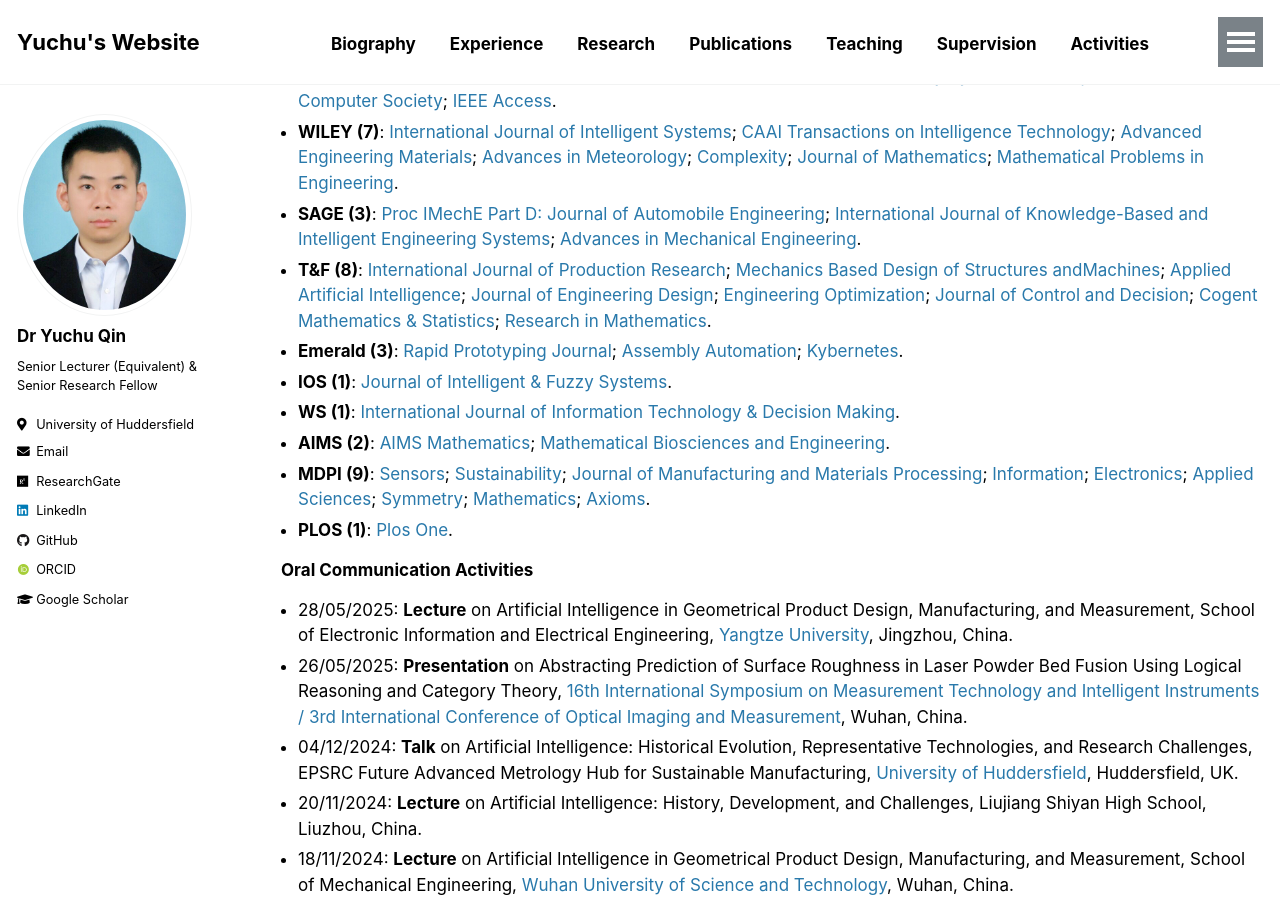
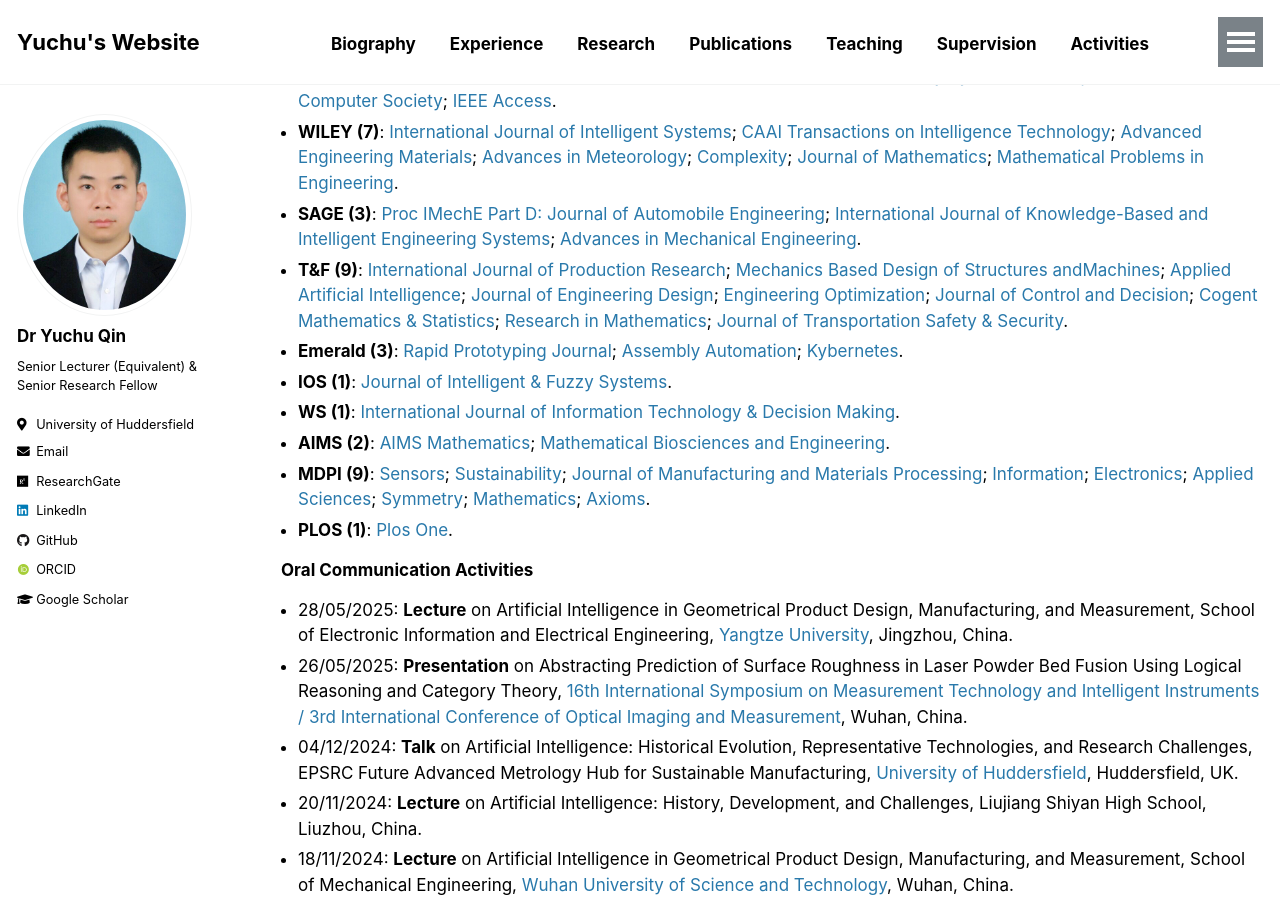
Before and after one commit to yuchu-qin/yuchu-qin.github.io, a Jekyll site: the page built from _pages/activities.md, in a window 1280 px wide and 900 px high, scrolled down 1039 px. Built offline with Jekyll 4.4.1, drawn with Linux system fonts in a browser that asks for light colours; some web fonts are replaced; our own code applies the rules of GitHub Pages for plain Markdown files.

Commit message:
Update activities.md

```diff
--- a/_pages/activities.md
+++ b/_pages/activities.md
@@ -29,7 +29,7 @@ author_profile: true
 - **IEEE (4)**: [IEEE Transactions on Industrial Informatics](https://ieeexplore.ieee.org/xpl/RecentIssue.jsp?punumber=9424); [IEEE Transactions on Fuzzy Systems](https://ieeexplore.ieee.org/xpl/RecentIssue.jsp?punumber=91); [IEEE Open Journal of the Computer Society](https://ieeexplore.ieee.org/xpl/RecentIssue.jsp?punumber=8782664); [IEEE Access](https://ieeeaccess.ieee.org/).
 - **WILEY (7)**: [International Journal of Intelligent Systems](https://onlinelibrary.wiley.com/journal/ijis); [CAAI Transactions on Intelligence Technology](https://ietresearch.onlinelibrary.wiley.com/journal/24682322); [Advanced Engineering Materials](https://advanced.onlinelibrary.wiley.com/journal/15272648); [Advances in Meteorology](https://onlinelibrary.wiley.com/journal/1306); [Complexity](https://onlinelibrary.wiley.com/journal/8503); [Journal of Mathematics](https://onlinelibrary.wiley.com/journal/1469); [Mathematical Problems in Engineering](https://onlinelibrary.wiley.com/journal/2629).
 - **SAGE (3)**: [Proc IMechE Part D: Journal of Automobile Engineering](https://journals.sagepub.com/home/pid); [International Journal of Knowledge-Based and Intelligent Engineering Systems](https://journals.sagepub.com/home/KES); [Advances in Mechanical Engineering](https://journals.sagepub.com/home/ADE).
-- **T&F (8)**: [International Journal of Production Research](https://www.tandfonline.com/journals/tprs20); [Mechanics Based Design of Structures andMachines](https://www.tandfonline.com/journals/lmbd20); [Applied Artificial Intelligence](https://www.tandfonline.com/journals/uaai20); [Journal of Engineering Design](https://www.tandfonline.com/journals/cjen20); [Engineering Optimization](https://www.tandfonline.com/journals/geno20); [Journal of Control and Decision](https://www.tandfonline.com/journals/tjcd20); [Cogent Mathematics & Statistics](https://www.tandfonline.com/journals/oama21); [Research in Mathematics](https://www.tandfonline.com/journals/oama23).
+- **T&F (9)**: [International Journal of Production Research](https://www.tandfonline.com/journals/tprs20); [Mechanics Based Design of Structures andMachines](https://www.tandfonline.com/journals/lmbd20); [Applied Artificial Intelligence](https://www.tandfonline.com/journals/uaai20); [Journal of Engineering Design](https://www.tandfonline.com/journals/cjen20); [Engineering Optimization](https://www.tandfonline.com/journals/geno20); [Journal of Control and Decision](https://www.tandfonline.com/journals/tjcd20); [Cogent Mathematics & Statistics](https://www.tandfonline.com/journals/oama21); [Research in Mathematics](https://www.tandfonline.com/journals/oama23); [Journal of Transportation Safety & Security](https://www.tandfonline.com/journals/utss20/).
 - **Emerald (3)**: [Rapid Prototyping Journal](https://www.emerald.com/insight/publication/issn/1355-2546); [Assembly Automation](https://www.emerald.com/insight/publication/issn/0144-5154); [Kybernetes](https://www.emeraldgrouppublishing.com/journal/k).
 - **IOS (1)**: [Journal of Intelligent & Fuzzy Systems](https://www.iospress.com/catalog/journals/journal-of-intelligent-fuzzy-systems).
 - **WS (1)**: [International Journal of Information Technology & Decision Making](https://www.worldscientific.com/worldscinet/IJITDM?srsltid=AfmBOopoFUHXo6BsCmhAIvw3cr7SSRPaw5rCLOQ7F93CI6r-HX9Ragxn).
```
